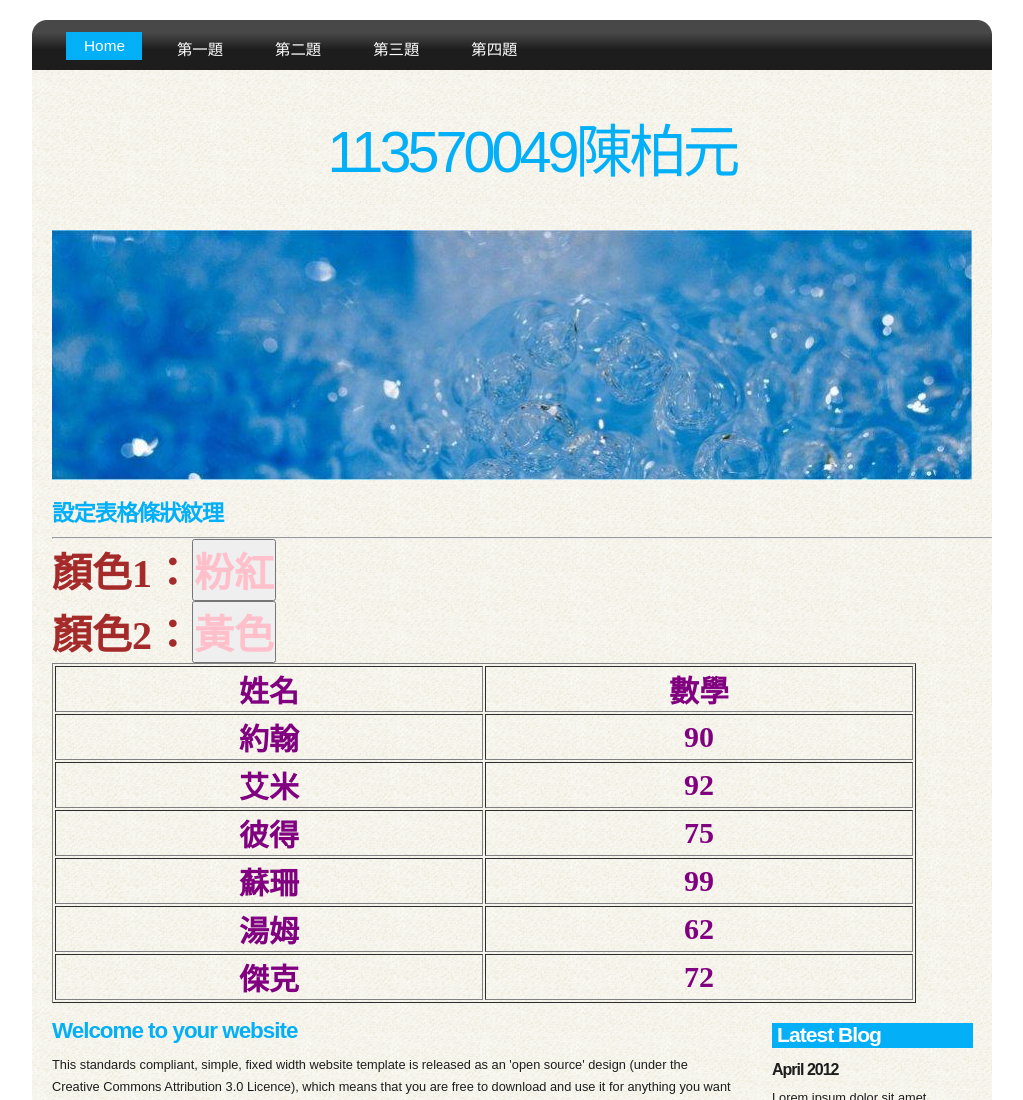
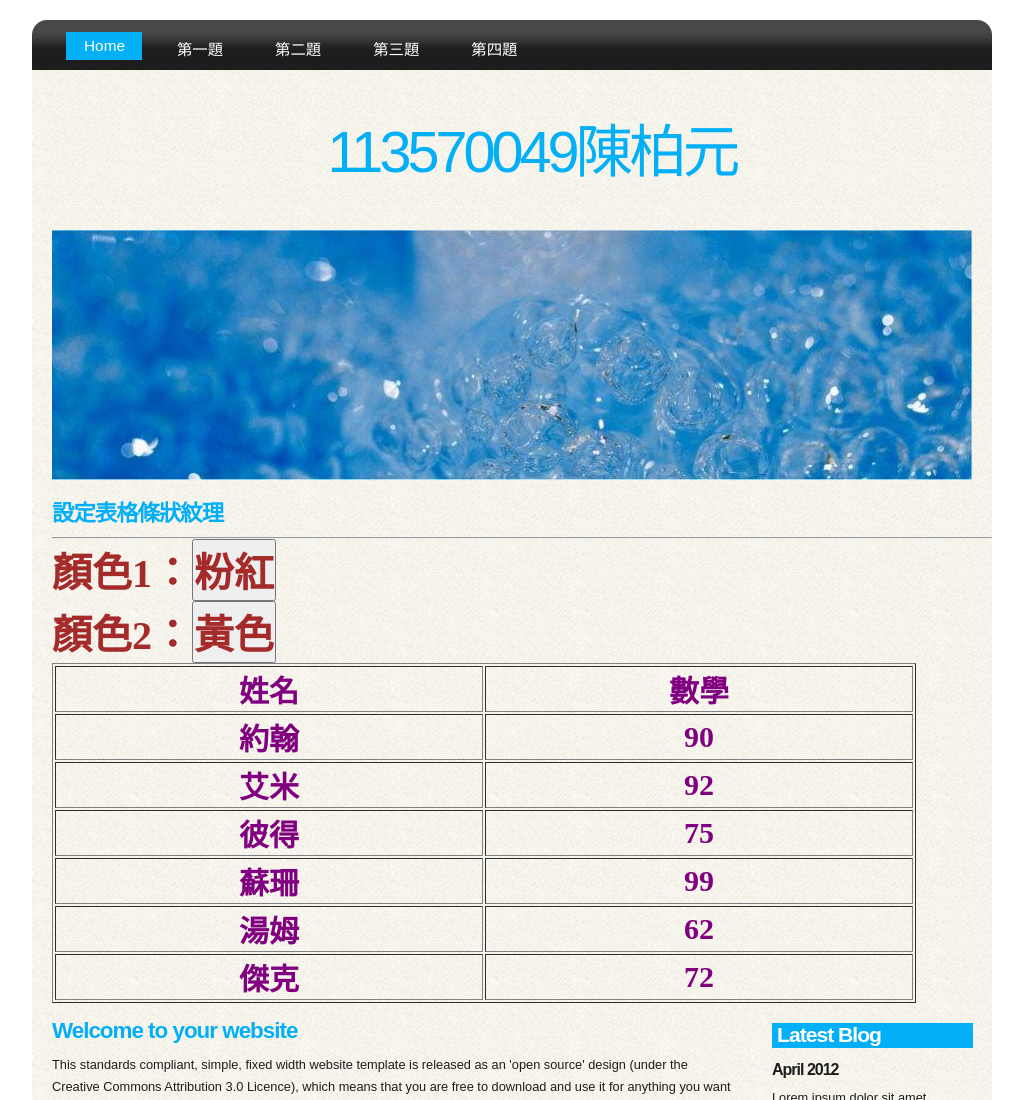
Before and after one commit to brian0209by-ops/-, a plain HTML site: page a2.html in a window 1280 px wide. Shown: the top 1100 px of the page, without its empty margins (128-1151 px from the left). Drawn offline with Linux system fonts and the light colour scheme.

Commit message:
Fix HTML structure and formatting

```diff
--- a/a2.html
+++ b/a2.html
@@ -74,9 +74,9 @@
         <h1>設定表格條狀紋理</h1>
         <hr>
         <div>
-          <span style="color: brown; font-size: 30pt; font-weight: bold; text-align: center; font-family: '標楷體';">顏色1：</span><button onclick="show1()" style="color: pink; font-size: 30pt; font-weight: bold; text-align: center; font-family: '標楷體';">粉紅</button>
+          <span style="color: brown; font-size: 30pt; font-weight: bold; text-align: center; font-family: '標楷體';">顏色1：</span><button onclick="show1()" style="color: brown; font-size: 30pt; font-weight: bold; text-align: center; font-family: '標楷體';">粉紅</button>
           <br>
-          <span style="color: brown; font-size: 30pt; font-weight: bold; text-align: center; font-family: '標楷體';">顏色2：</span><button onclick="show2()" style="color: pink; font-size: 30pt; font-weight: bold; text-align: center; font-family: '標楷體';">黃色</button>
+          <span style="color: brown; font-size: 30pt; font-weight: bold; text-align: center; font-family: '標楷體';">顏色2：</span><button onclick="show2()" style="color: brown; font-size: 30pt; font-weight: bold; text-align: center; font-family: '標楷體';">黃色</button>
           <table id="table1" border="1" width="90%" style="color: purple; font-size: 30px; font-weight: bold; text-align: center; font-family: '標楷體', DFKai-SB, BiauKai, serif;">
             <tr>
               <td>姓名</td>
```
